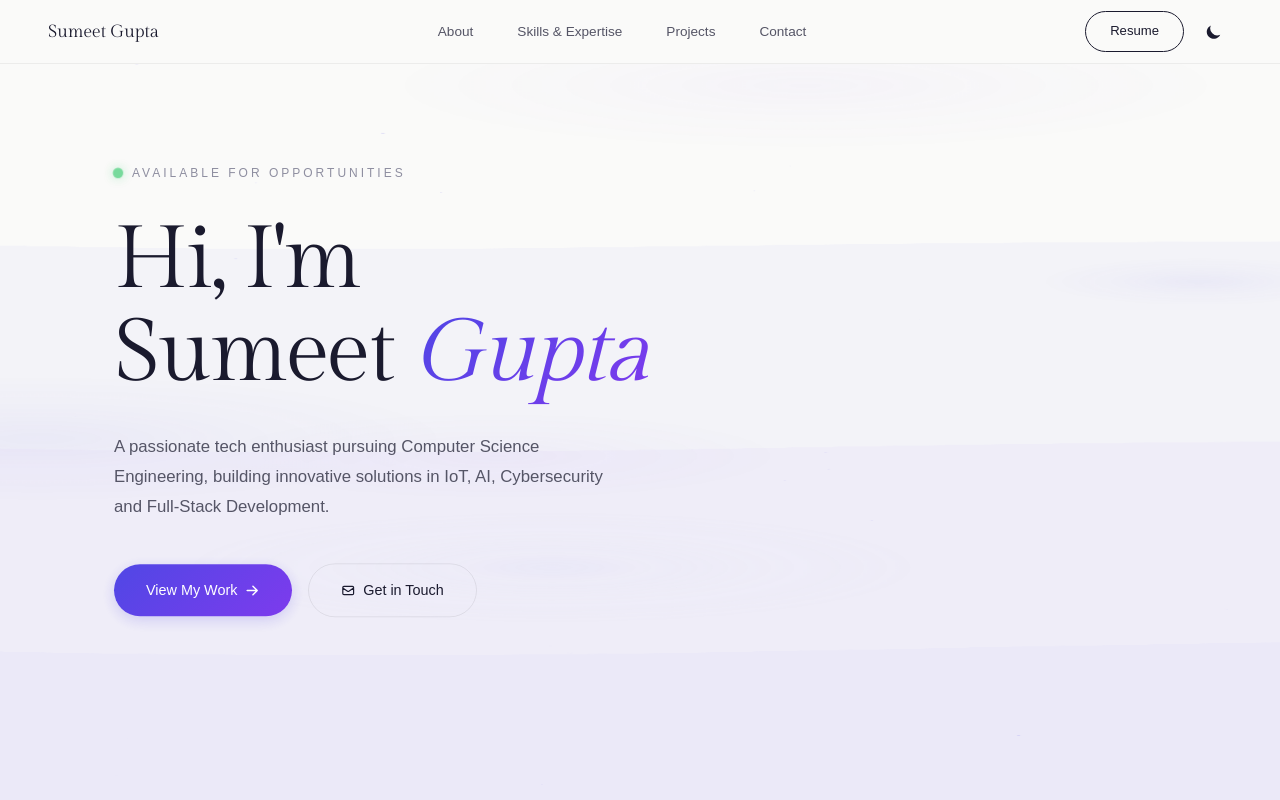
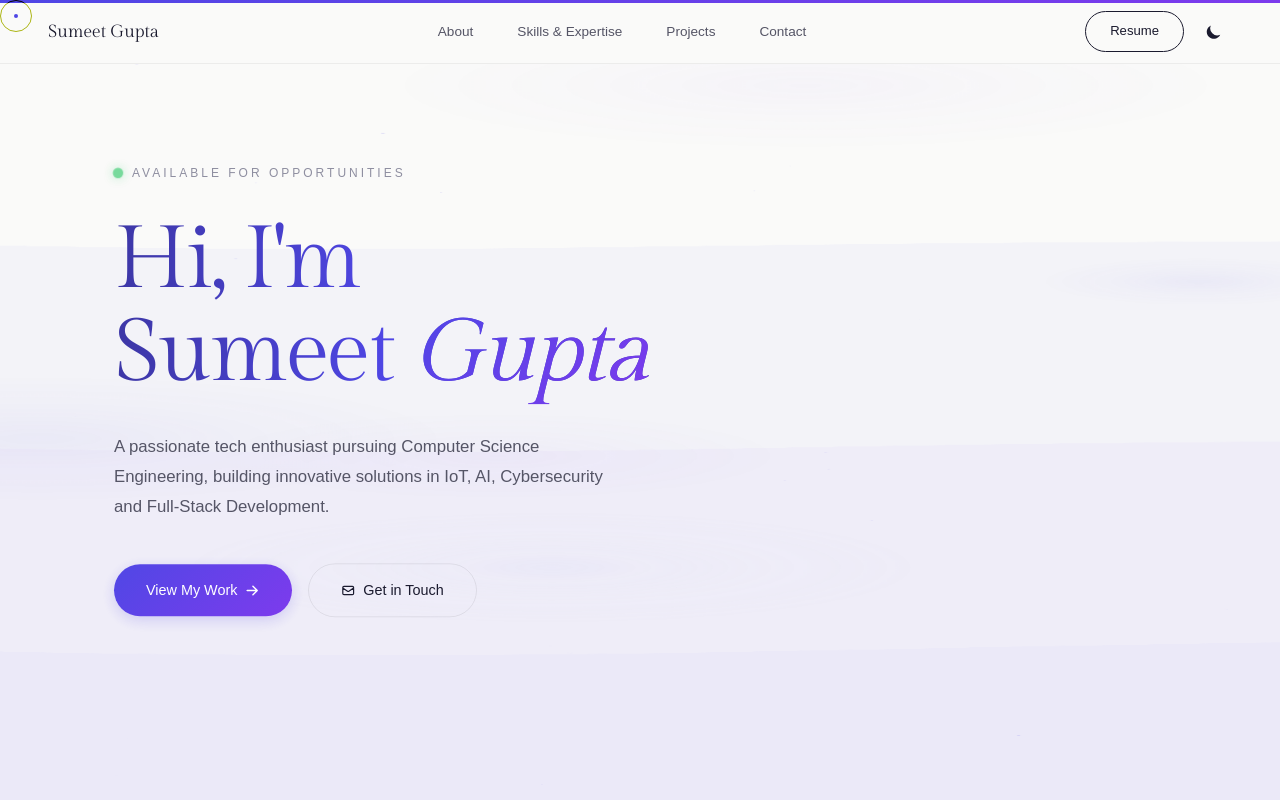
Before and after one commit to sumeetgwork-stack/MY_PORTFOLIO, a React (Vite) app: page / in a window 1280 px wide. Shown: the top 800 px of the page. Built offline with nearby package versions, Linux system fonts and the light colour scheme; a web font is replaced by a local one.

Commit message:
Implemented full premium suite: Custom Cursor, Scroll Reveal, Text Shimmer, Magnetic Buttons, and Progress Bar

```diff
--- a/src/App.jsx
+++ b/src/App.jsx
@@ -16,21 +16,23 @@ import BackgroundAnimation from './components/BackgroundAnimation'
 export const ThemeContext = createContext()
 export const useTheme = () => useContext(ThemeContext)
 
+import Reveal from './components/Reveal'
+
 function HomePage() {
   return (
     <>
       <main>
         <Hero />
         <div className="section-divider" />
-        <About />
+        <Reveal><About /></Reveal>
         <div className="section-divider" />
-        <Skills />
+        <Reveal><Skills /></Reveal>
         <div className="section-divider" />
-        <Education />
+        <Reveal><Education /></Reveal>
         <div className="section-divider" />
-        <Certifications />
+        <Reveal><Certifications /></Reveal>
         <div className="section-divider" />
-        <Contact />
+        <Reveal><Contact /></Reveal>
       </main>
       <Footer />
     </>
@@ -49,11 +51,21 @@ function AnimatedRoutes() {
   )
 }
 
+import CustomCursor from './components/CustomCursor'
+import { motion, useScroll, useSpring as useFramerSpring } from 'framer-motion'
+
 function App() {
   const [loading, setLoading] = useState(true)
   const [theme, setTheme] = useState(() => {
     const saved = localStorage.getItem('portfolio-theme')
     return saved || 'light'
+  })
+
+  const { scrollYProgress } = useScroll()
+  const scaleX = useFramerSpring(scrollYProgress, {
+    stiffness: 100,
+    damping: 30,
+    restDelta: 0.001
   })
 
   useEffect(() => {
@@ -70,6 +82,8 @@ function App() {
 
   return (
     <ThemeContext.Provider value={{ theme, toggleTheme }}>
+      <CustomCursor />
+      <motion.div className="scroll-progress" style={{ scaleX }} />
       <AnimatePresence mode="wait">
         {loading && <Loader key="loader" />}
       </AnimatePresence>
--- /dev/null
+++ b/src/components/CustomCursor.jsx
@@ -0,0 +1,62 @@
+import { useEffect, useState } from 'react'
+import { motion, useSpring } from 'framer-motion'
+
+const CustomCursor = () => {
+  const [mousePosition, setMousePosition] = useState({ x: 0, y: 0 })
+  const [isHovering, setIsHovering] = useState(false)
+
+  const springConfig = { damping: 25, stiffness: 150 }
+  const cursorX = useSpring(0, springConfig)
+  const cursorY = useSpring(0, springConfig)
+
+  useEffect(() => {
+    const mouseMove = (e) => {
+      cursorX.set(e.clientX - 16)
+      cursorY.set(e.clientY - 16)
+    }
+
+    const handleHover = (e) => {
+      if (e.target.closest('a, button, .project-card, .skill-badge')) {
+        setIsHovering(true)
+      } else {
+        setIsHovering(false)
+      }
+    }
+
+    window.addEventListener('mousemove', mouseMove)
+    window.addEventListener('mouseover', handleHover)
+
+    return () => {
+      window.removeEventListener('mousemove', mouseMove)
+      window.removeEventListener('mouseover', handleHover)
+    }
+  }, [cursorX, cursorY])
+
+  return (
+    <>
+      <motion.div
+        className="cursor-follower"
+        style={{
+          translateX: cursorX,
+          translateY: cursorY,
+        }}
+        animate={{
+          scale: isHovering ? 2.5 : 1,
+          backgroundColor: isHovering ? 'rgba(79, 70, 229, 0.15)' : 'rgba(79, 70, 229, 0)',
+          borderWidth: isHovering ? '0px' : '1.5px',
+        }}
+      />
+      <motion.div
+        className="cursor-dot"
+        style={{
+          x: cursorX,
+          y: cursorY,
+          left: 14,
+          top: 14
+        }}
+      />
+    </>
+  )
+}
+
+export default CustomCursor
--- a/src/components/Hero.jsx
+++ b/src/components/Hero.jsx
@@ -1,6 +1,7 @@
 import { motion } from 'framer-motion'
 import { Link } from 'react-router-dom'
 import { HiArrowRight, HiOutlineMail } from 'react-icons/hi'
+import Magnetic from './Magnetic'
 
 const line = {
   hidden: { opacity: 0, y: 50 },
@@ -20,7 +21,7 @@ const Hero = () => (
           Available for opportunities
         </motion.div>
 
-        <motion.h1 custom={1} variants={line} initial="hidden" animate="visible">
+        <motion.h1 custom={1} variants={line} initial="hidden" animate="visible" className="text-shimmer">
           Hi, I&apos;m<br />
           Sumeet <em>Gupta</em>
         </motion.h1>
@@ -31,12 +32,16 @@ const Hero = () => (
         </motion.p>
 
         <motion.div className="hero-buttons" custom={3} variants={line} initial="hidden" animate="visible">
+          <Magnetic>
             <Link to="/projects" className="btn-primary">
               View My Work <HiArrowRight />
             </Link>
+          </Magnetic>
+          <Magnetic>
             <a href="#contact" className="btn-outline">
               <HiOutlineMail /> Get in Touch
             </a>
+          </Magnetic>
         </motion.div>
       </div>
     </div>
--- /dev/null
+++ b/src/components/Magnetic.jsx
@@ -0,0 +1,36 @@
+import { useRef, useState } from 'react'
+import { motion } from 'framer-motion'
+
+const Magnetic = ({ children }) => {
+  const ref = useRef(null)
+  const [position, setPosition] = useState({ x: 0, y: 0 })
+
+  const handleMouseMove = (e) => {
+    const { clientX, clientY } = e
+    const { height, width, left, top } = ref.current.getBoundingClientRect()
+    const middleX = clientX - (left + width / 2)
+    const middleY = clientY - (top + height / 2)
+    setPosition({ x: middleX * 0.3, y: middleY * 0.3 })
+  }
+
+  const reset = () => {
+    setPosition({ x: 0, y: 0 })
+  }
+
+  const { x, y } = position
+
+  return (
+    <motion.div
+      style={{ position: 'relative' }}
+      ref={ref}
+      onMouseMove={handleMouseMove}
+      onMouseLeave={reset}
+      animate={{ x, y }}
+      transition={{ type: 'spring', stiffness: 150, damping: 15, mass: 0.1 }}
+    >
+      {children}
+    </motion.div>
+  )
+}
+
+export default Magnetic
--- /dev/null
+++ b/src/components/Reveal.jsx
@@ -0,0 +1,16 @@
+import { motion } from 'framer-motion'
+
+const Reveal = ({ children, delay = 0 }) => {
+  return (
+    <motion.div
+      initial={{ opacity: 0, y: 30 }}
+      whileInView={{ opacity: 1, y: 0 }}
+      viewport={{ once: true, margin: "-100px" }}
+      transition={{ duration: 0.8, delay, ease: [0.21, 0.47, 0.32, 0.98] }}
+    >
+      {children}
+    </motion.div>
+  )
+}
+
+export default Reveal
--- a/src/index.css
+++ b/src/index.css
@@ -55,6 +55,56 @@
 
   --nav-bg: rgba(12, 12, 20, 0.92);
   --nav-border: rgba(255, 255, 255, 0.06);
+}
+
+/* ---------- Animations ---------- */
+@keyframes shimmer {
+  0% { background-position: -200% center; }
+  100% { background-position: 200% center; }
+}
+
+.text-shimmer {
+  background: linear-gradient(90deg, var(--text-primary) 0%, var(--accent) 50%, var(--text-primary) 100%);
+  background-size: 200% auto;
+  -webkit-background-clip: text;
+  -webkit-text-fill-color: transparent;
+  animation: shimmer 6s linear infinite;
+}
+
+/* ---------- Custom Cursor ---------- */
+.cursor-follower {
+  position: fixed;
+  width: 32px; height: 32px;
+  background: transparent;
+  border: 1.5px solid var(--accent);
+  border-radius: 50%;
+  pointer-events: none;
+  z-index: 9999;
+  mix-blend-mode: difference;
+}
+
+.cursor-dot {
+  position: fixed;
+  width: 4px; height: 4px;
+  background: var(--accent);
+  border-radius: 50%;
+  pointer-events: none;
+  z-index: 10000;
+}
+
+/* Hide default cursor on desktop */
+@media (min-width: 1024px) {
+  body, a, button { cursor: none !important; }
+}
+
+/* ---------- Scroll Progress ---------- */
+.scroll-progress {
+  position: fixed;
+  top: 0; left: 0; right: 0;
+  height: 3px;
+  background: var(--accent-gradient);
+  transform-origin: 0%;
+  z-index: 1001;
 }
 
 /* ---------- Reset ---------- */
```
Lines whose indentation alone changed are shown as unchanged.
